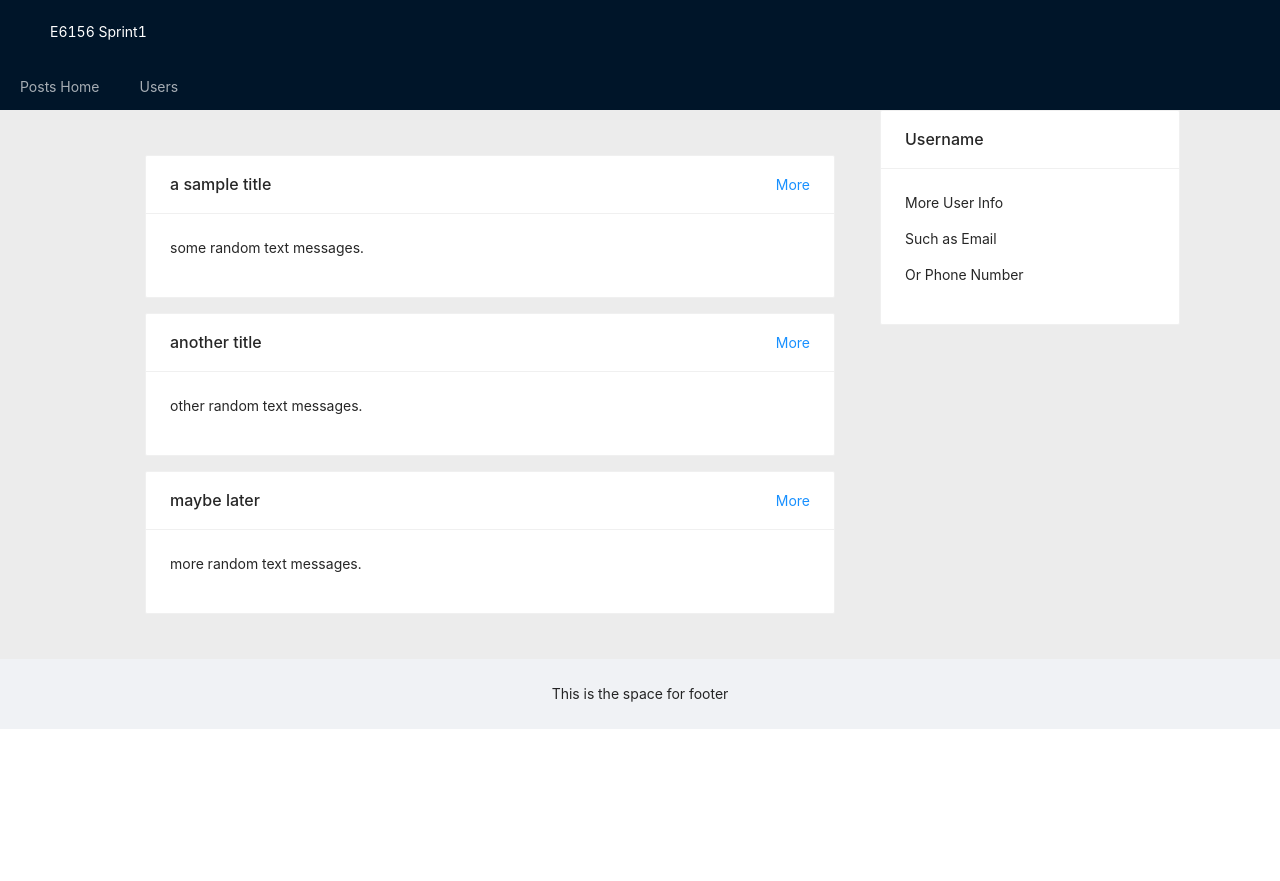
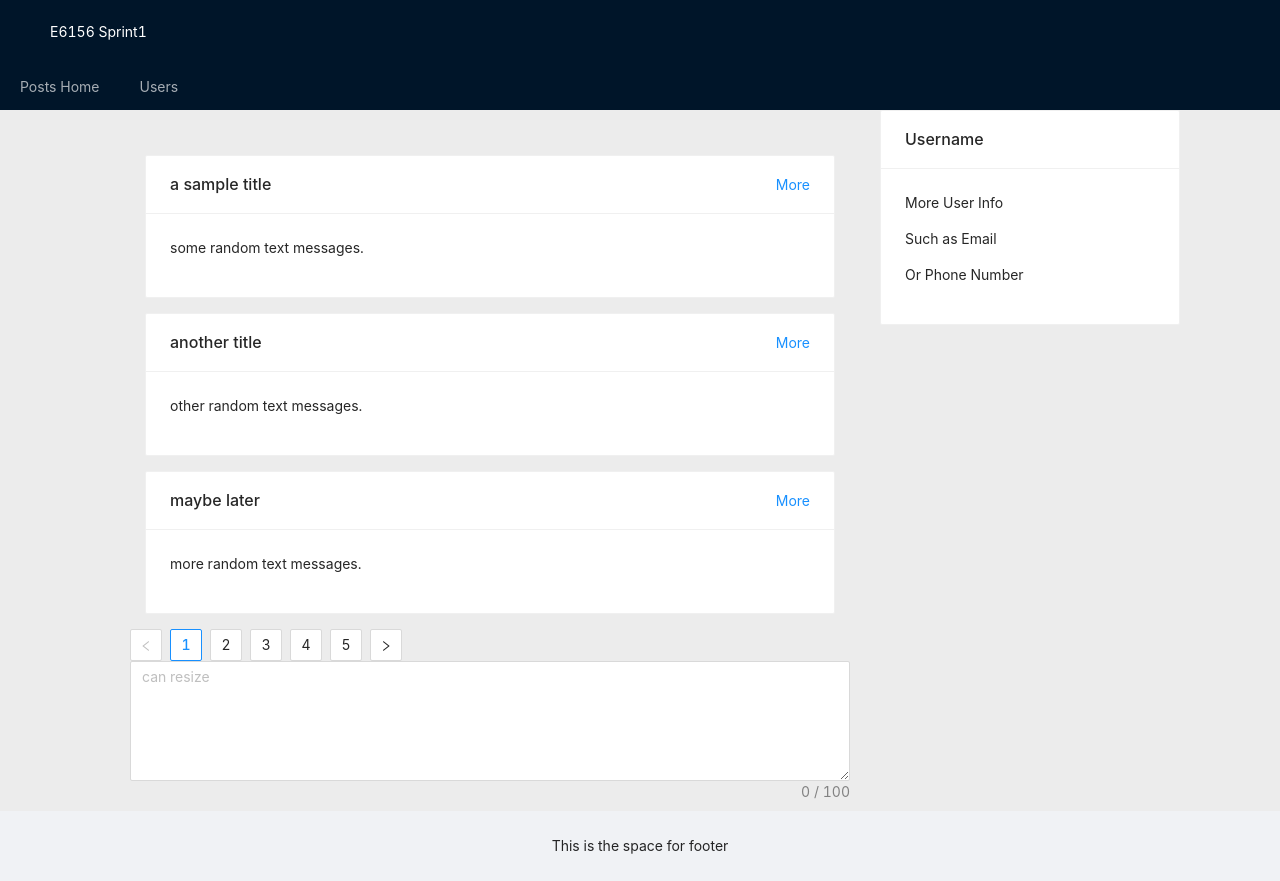
Before and after one commit to TereseWang/CC_Sprint1_BrowserApplication, a React (Create React App) app in the folder browser-app/: page / in a window 1280 px wide. Before the commit the page ends 800 px from the top, so only its background shows below. Built offline with nearby package versions, Linux system fonts and the light colour scheme.

Commit message:
add basic pagination and text input

```diff
--- a/browser-app/src/Post/index.js
+++ b/browser-app/src/Post/index.js
@@ -1,10 +1,15 @@
-import { Layout, Card } from 'antd';
+import { Layout, Card, Pagination, Input } from 'antd';
 import React, { useEffect, useState } from 'react';
 import { Link } from 'react-router-dom';
 import API from '../services/apis';
 import request from "../utils/request";
 
 const { Sider, Content } = Layout;
+const { TextArea } = Input;
+
+const onChange = (e) => {
+    console.log('Change:', e.target.value);
+};
 
 function PostHome() {
     const [posts, setPosts] = useState([])
@@ -42,6 +47,16 @@ function PostHome() {
             <Content>
                 <div style={{padding: "30px", background: "#ececec"}}>
                     {posts}
+                    <Pagination defaultCurrent={1} total={50}/>
+                    <TextArea
+                        showCount
+                        maxLength={100}
+                        style={{
+                            height: 120,
+                        }}
+                        onChange={onChange}
+                        placeholder="can resize"
+                    />
                 </div>
             </Content>
             <Sider theme='light' width={300} style={{background: "#ececec"}}>
```
